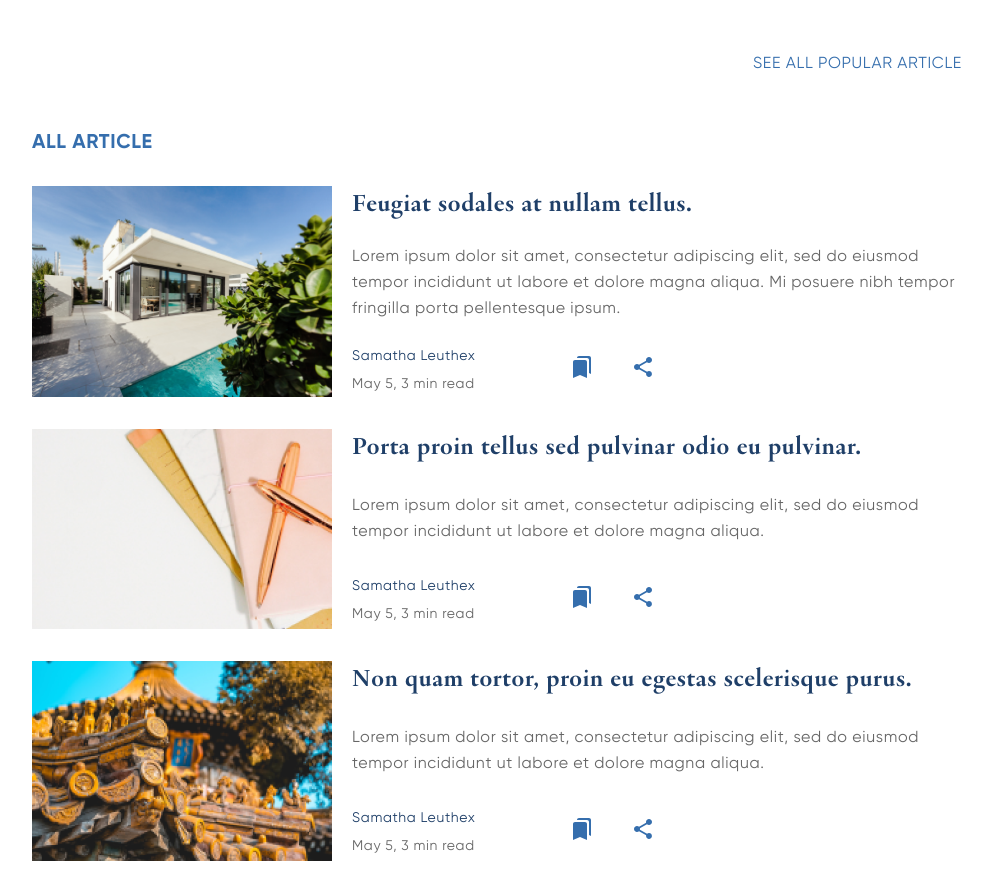
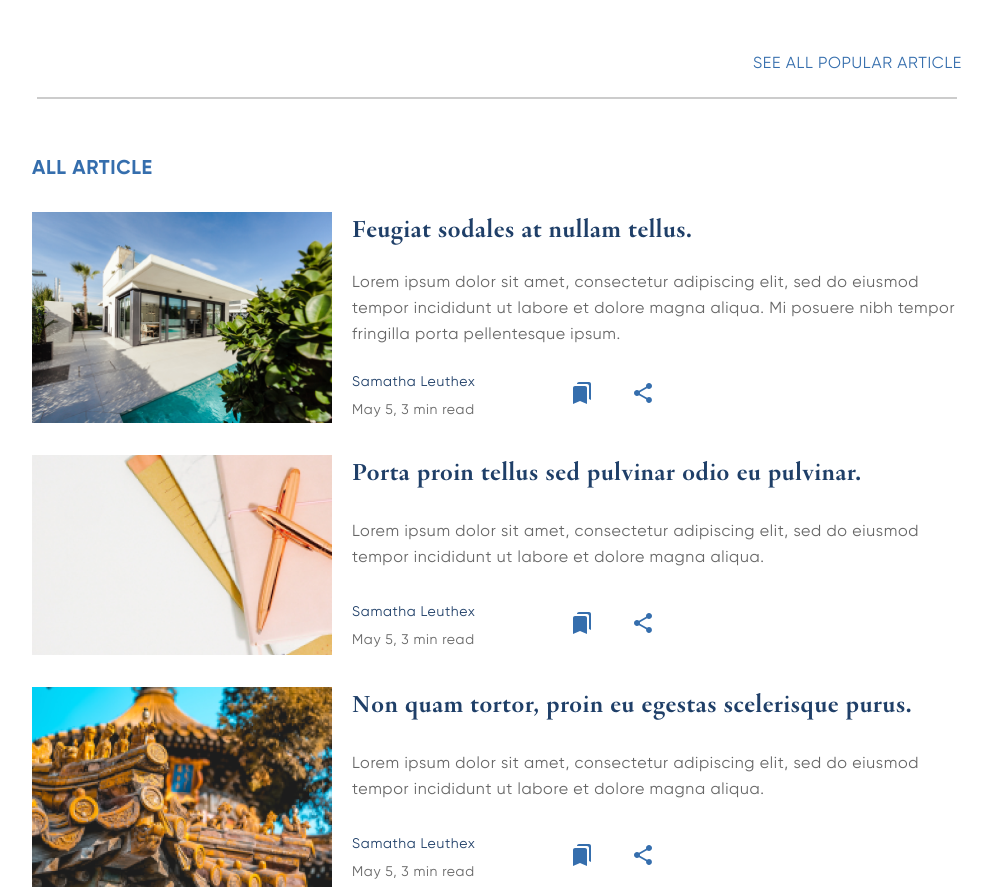
Before and after one commit to glebliutsko/Afrianska, a website: page src/blog.html in a window 1280 px wide. Shown: the part 1490-2380 px from the top of the page, without its empty margins (143-1136 px from the left). Drawn offline with nearby package versions, Linux system fonts and the light colour scheme; files that its build step writes are made by us from their sources.

Commit message:
separator

```diff
--- a/src/blog.html
+++ b/src/blog.html
@@ -197,6 +197,10 @@
             </div>
         </section>
 
+        <div class="section-separator">
+            <hr class="section-separator__separator">
+        </div>
+
         <section class="group-articles main-blog__all-articles">
             <div class="group-articles__body">
                 <h2 class="group-articles__header">
--- a/src/sass/blocks/blog/_main.sass
+++ b/src/sass/blocks/blog/_main.sass
@@ -1,3 +1,12 @@
 /* .main-blog__article-search */
 .main-blog__article-search, .main-blog__popular-articles, .main-blog__all-articles
     margin-top: 56px
+
+.section-separator
+    @include fit-parent-center-width(940px)
+
+    margin-top: 24px
+    padding: 0 10px
+
+.section-separator__separator
+    border: 1px solid rgba(0, 0, 0, 0.2)
```
